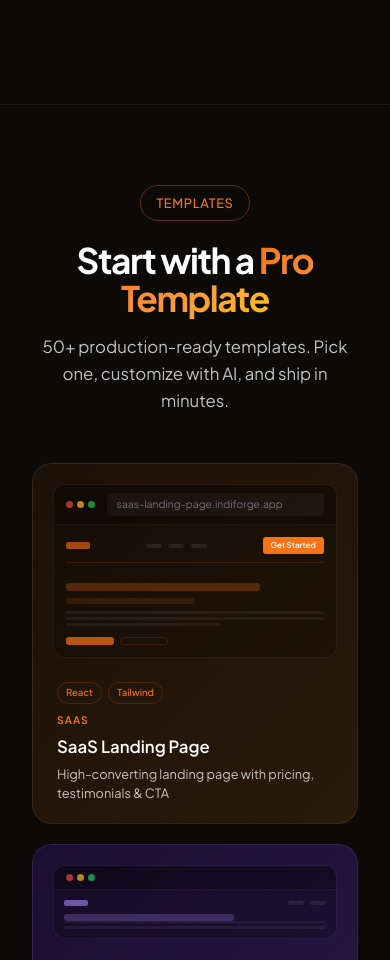
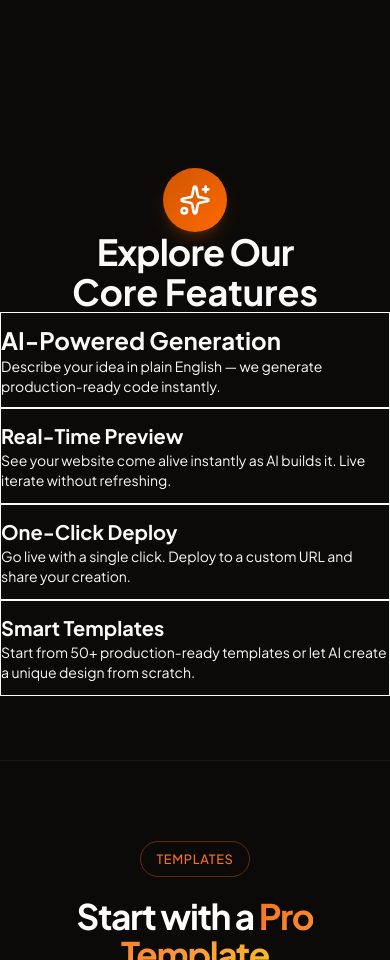
Before and after one commit to amanComeerciax/ai-website-builder, a React (Vite) app in the folder client/: page / in a window 390 px wide. Shown: the part 6769-7729 px from the top of the page. Built offline with nearby package versions, Linux system fonts and the light colour scheme; no server answers.

Commit message:
features landing page added

```diff
--- /dev/null
+++ b/client/src/components/ui/category-list.tsx
@@ -0,0 +1,120 @@
+"use client";
+import React, { useState } from 'react';
+import { cn } from '@/lib/utils';
+
+// Define the type for a single category item
+export interface Category {
+    id: string | number;
+    title: string;
+    subtitle?: string;
+    icon?: React.ReactNode;
+    onClick?: () => void;
+    featured?: boolean;
+}
+
+// Define the props for the CategoryList component
+export interface CategoryListProps {
+    title: string;
+    subtitle?: string;
+    categories: Category[];
+    headerIcon?: React.ReactNode;
+    className?: string;
+}
+
+export const CategoryList = ({
+    title,
+    subtitle,
+    categories,
+    headerIcon,
+    className,
+}: CategoryListProps) => {
+    const [hoveredItem, setHoveredItem] = useState<string | number | null>(null);
+
+    return (
+        <div className={cn("w-full flex justify-center bg-background text-foreground p-8", className)}>
+            <div className="w-full max-w-5xl flex flex-col items-center">
+                {/* Header Section */}
+                <div className="text-center w-full mb-16 md:mb-24">
+                    {headerIcon && (
+                        <div className="inline-flex items-center justify-center w-16 h-16 rounded-full bg-gradient-to-br from-orange-500/80 to-orange-500 mb-6 text-white shadow-lg shadow-orange-500/20">
+                            {headerIcon}
+                        </div>
+                    )}
+                    <h1 className="text-4xl md:text-5xl font-bold mb-2 tracking-tight">{title}</h1>
+                    {subtitle && (
+                        <h2 className="text-4xl md:text-5xl font-bold text-muted-foreground">{subtitle}</h2>
+                    )}
+                </div>
+
+                {/* Categories List */}
+                <div className="flex flex-col items-center justify-center space-y-4 w-full">
+                    {categories.map((category) => (
+                        <div
+                            key={category.id}
+                            className="relative group w-full"
+                            onMouseEnter={() => setHoveredItem(category.id)}
+                            onMouseLeave={() => setHoveredItem(null)}
+                            onClick={category.onClick}
+                        >
+                            <div
+                                className={cn(
+                                    "relative overflow-hidden border bg-card transition-all duration-300 ease-in-out cursor-pointer w-full flex flex-col justify-center",
+                                    // Hover state styles with orange instead of blue/primary
+                                    hoveredItem === category.id
+                                        ? 'h-32 border-orange-500 shadow-xl shadow-orange-500/20 bg-orange-500/5'
+                                        : 'h-24 border-border hover:border-orange-500/50'
+                                )}
+                            >
+                                {/* Corner brackets that appear on hover */}
+                                {hoveredItem === category.id && (
+                                    <>
+                                        <div className="absolute top-3 left-3 w-6 h-6">
+                                            <div className="absolute top-0 left-0 w-4 h-0.5 bg-orange-500" />
+                                            <div className="absolute top-0 left-0 w-0.5 h-4 bg-orange-500" />
+                                        </div>
+                                        <div className="absolute bottom-3 right-3 w-6 h-6">
+                                            <div className="absolute bottom-0 right-0 w-4 h-0.5 bg-orange-500" />
+                                            <div className="absolute bottom-0 right-0 w-0.5 h-4 bg-orange-500" />
+                                        </div>
+                                    </>
+                                )}
+
+                                {/* Content - Left Aligned text, Icon on Right (giving it a gap) */}
+                                <div className="flex items-center justify-between h-full px-12 md:px-20">
+                                    <div className="flex-1 text-left">
+                                        <h3
+                                            className={cn(
+                                                "font-bold transition-colors duration-300",
+                                                category.featured ? 'text-2xl md:text-3xl' : 'text-xl md:text-2xl',
+                                                hoveredItem === category.id ? 'text-orange-500' : 'text-foreground'
+                                            )}
+                                        >
+                                            {category.title}
+                                        </h3>
+                                        {category.subtitle && (
+                                            <p
+                                                className={cn(
+                                                    "mt-1 transition-colors duration-300 text-sm md:text-base",
+                                                    hoveredItem === category.id ? 'text-foreground/90' : 'text-muted-foreground'
+                                                )}
+                                            >
+                                                {category.subtitle}
+                                            </p>
+                                        )}
+                                    </div>
+
+                                    {/* Icon appears on the right on hover */}
+                                    {category.icon && hoveredItem === category.id && (
+                                        <div className="text-orange-500 opacity-0 group-hover:opacity-100 transition-opacity duration-300 ml-6">
+                                            {category.icon}
+                                        </div>
+                                    )}
+                                </div>
+                            </div>
+                        </div>
+                    ))}
+                </div>
+            </div>
+        </div>
+    );
+};
--- a/client/src/pages/LandingPage.jsx
+++ b/client/src/pages/LandingPage.jsx
@@ -25,6 +25,7 @@ import {
 } from 'lucide-react'
 import { SignedIn, SignedOut, useAuth, useClerk, SignInButton, SignUpButton } from '@clerk/clerk-react'
 import RadialOrbitalTimeline from '@/components/ui/radial-orbital-timeline'
+import { CategoryList } from '@/components/ui/category-list'
 import { GooeyText } from '@/components/ui/gooey-text-morphing'
 import { motion } from 'framer-motion'
 import ThemePicker from '../components/ThemePicker'
@@ -190,6 +191,34 @@ const TIMELINE_DATA = [
         energy: 10,
     },
 ]
+
+const landingFeatures = [
+    {
+        id: 1,
+        title: "AI-Powered Generation",
+        subtitle: "Describe your idea in plain English — we generate production-ready code instantly.",
+        icon: <Sparkles className="w-8 h-8" />,
+        featured: true,
+    },
+    {
+        id: 2,
+        title: "Real-Time Preview",
+        subtitle: "See your website come alive instantly as AI builds it. Live iterate without refreshing.",
+        icon: <Eye className="w-8 h-8" />,
+    },
+    {
+        id: 3,
+        title: "One-Click Deploy",
+        subtitle: "Go live with a single click. Deploy to a custom URL and share your creation.",
+        icon: <Rocket className="w-8 h-8" />,
+    },
+    {
+        id: 4,
+        title: "Smart Templates",
+        subtitle: "Start from 50+ production-ready templates or let AI create a unique design from scratch.",
+        icon: <Code2 className="w-8 h-8" />,
+    }
+];
 
 export default function LandingPage() {
     const [inputValue, setInputValue] = useState('')
@@ -620,7 +649,7 @@ export default function LandingPage() {
             </section>
 
             {/* ═══ Powerful Features ═══ */}
-            <section id="features" className="features-section features-v2">
+            <section id="features-overview" className="features-section features-v2">
                 <div className="features-inner">
                     {/* Header — left aligned */}
                     <motion.div
@@ -798,6 +827,17 @@ export default function LandingPage() {
                         </motion.div>
                     </div>
                 </div>
+            </section>
+
+            {/* ═══ Features Showcase (CategoryList) ═══ */}
+            <section id="features" style={{ position: 'relative', zIndex: 10, padding: '4rem 0' }}>
+                <CategoryList
+                    title="Explore Our"
+                    subtitle="Core Features"
+                    categories={landingFeatures}
+                    headerIcon={<Sparkles className="w-8 h-8" />}
+                    className="bg-transparent"
+                />
             </section>
 
             {/* ═══ Templates Showcase ═══ */}
```
